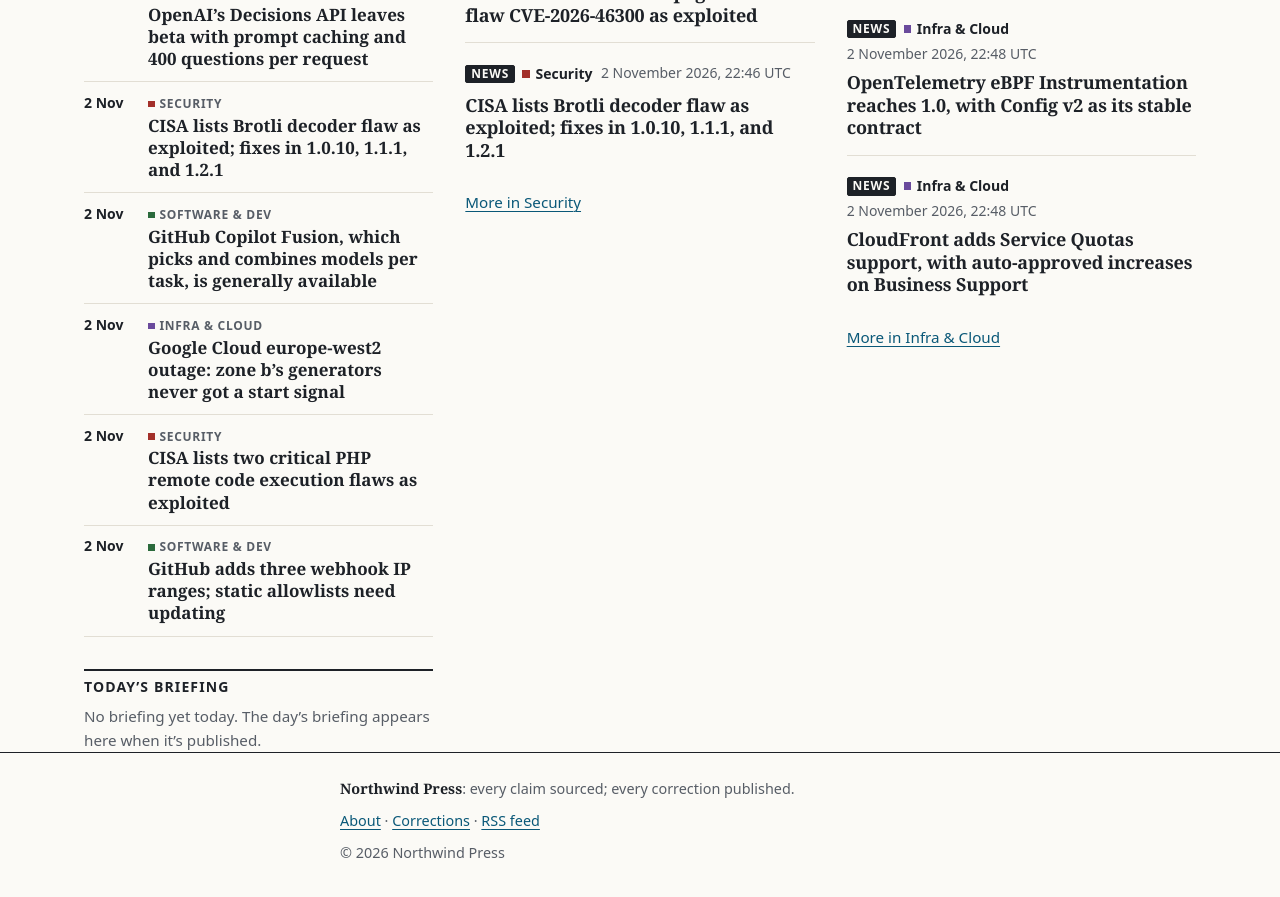
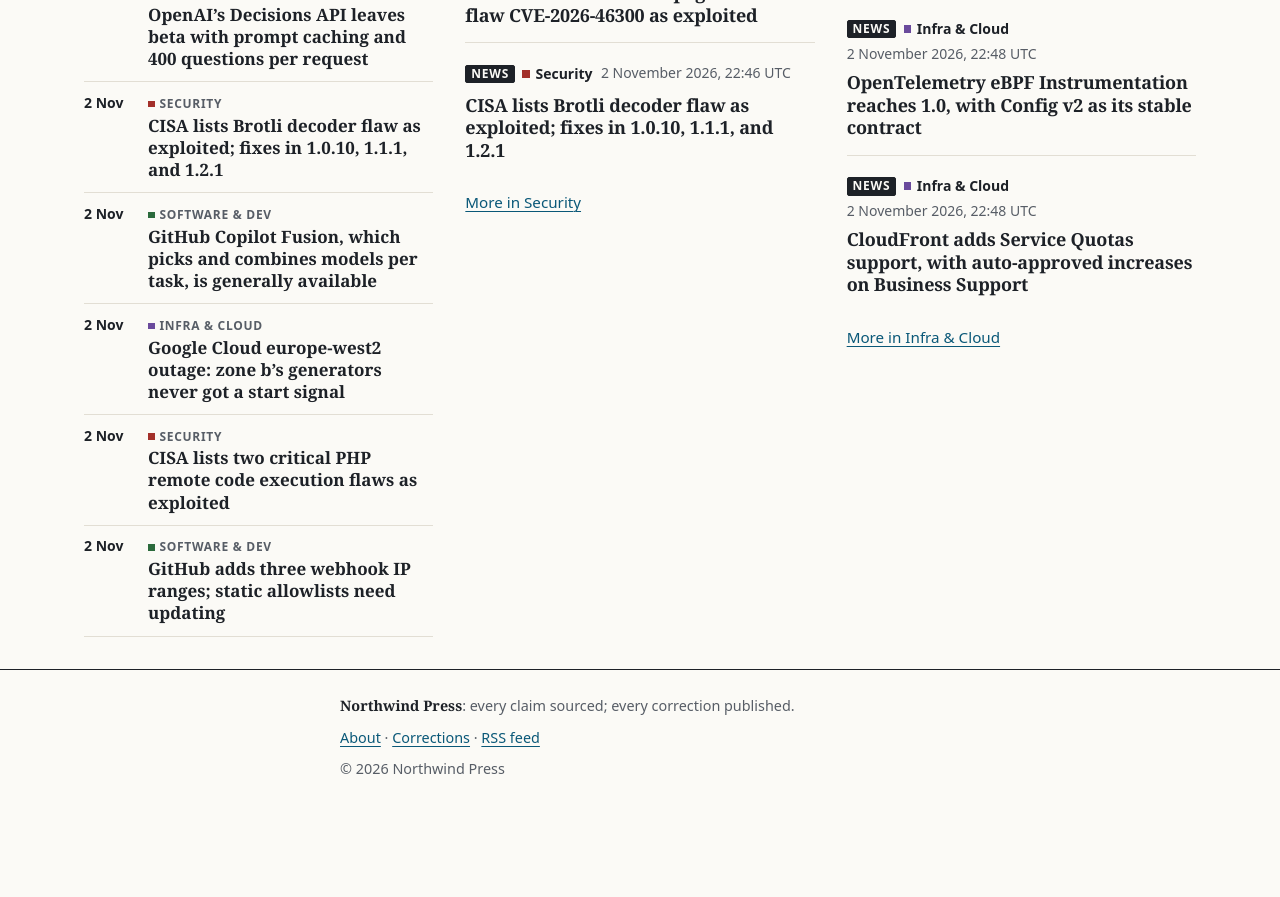
Before and after one commit to northwind-press/northwind-press.github.io, a Jekyll site: the page built from index.html, in a window 1280 px wide and 900 px high, scrolled down 1979 px. Shown: the top 897 px of the window. Built offline with Jekyll 4.4.1, drawn with Linux system fonts in a browser that asks for light colours; after the commit the page ends 2795 px from its top, so only the background shows below that.

Commit message:
Home: leave out Today's briefing entirely when there's no briefing dated today (board review #9, T-121)
Co-Authored-By: Claude Opus 5.5 <noreply@anthropic.com>

```diff
--- a/index.html
+++ b/index.html
@@ -30,9 +30,8 @@ wide: true
     </ol>
   </section>
 
-  <section class="front-briefing" aria-labelledby="briefing-h">
-    <h2 class="block-heading" id="briefing-h">Today’s briefing</h2>
-    {%- comment -%} The heading says "Today’s", so only a briefing dated on the build's UTC day counts. {%- endcomment -%}
+  {%- comment -%} "Today’s briefing" only when a briefing is dated on the build's UTC day; otherwise the
+    whole section (heading included) is left out (board review #9). {%- endcomment -%}
   {%- assign home_today = site.time | date: '%Y-%m-%d' %}
   {%- assign home_briefing = nil %}
   {%- assign home_briefings = site.posts | where: 'kind', 'briefing' %}
@@ -41,13 +40,13 @@ wide: true
     {%- if b_day == home_today %}{% assign home_briefing = b %}{% break %}{% endif %}
   {%- endfor %}
   {%- if home_briefing %}
+  <section class="front-briefing" aria-labelledby="briefing-h">
+    <h2 class="block-heading" id="briefing-h">Today’s briefing</h2>
     <ul class="front-briefing__list">
       {% include story.html post=home_briefing variant="top" %}
     </ul>
-    {%- else %}
-    <p class="block-empty">No briefing yet today. The day’s briefing appears here when it’s published.</p>
+  </section>
   {%- endif %}
-  </section>
 
   <div class="section-blocks">
     {%- for s in site.data.sections %}
```
Lines whose indentation alone changed are shown as unchanged.
